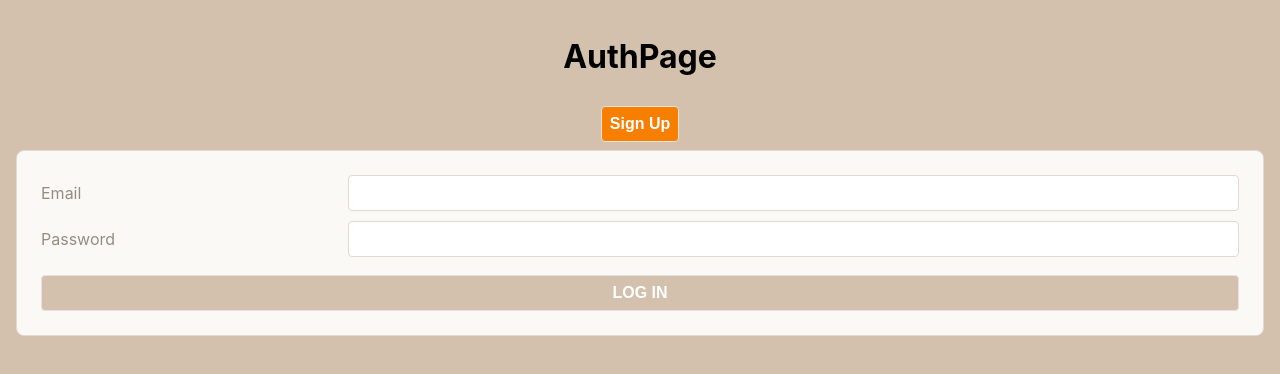
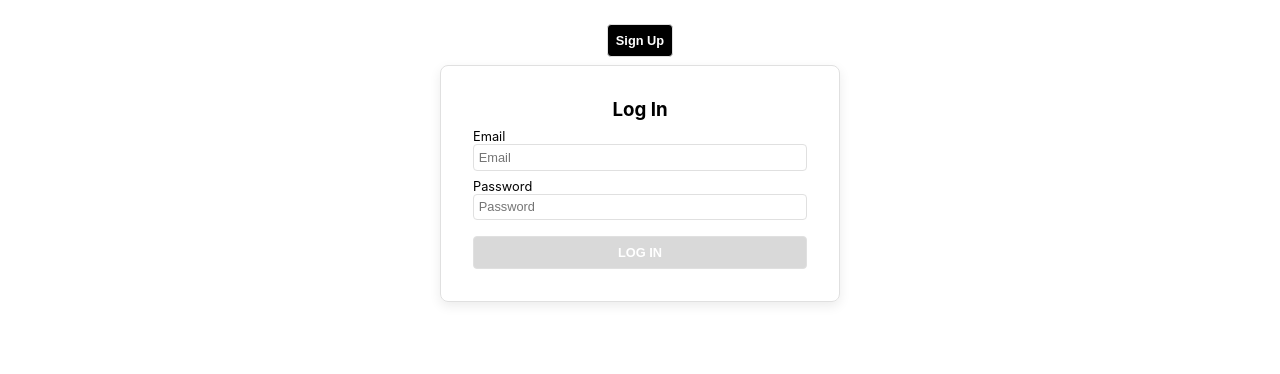
Before and after one commit to roger-davila/hoja, a React (Create React App) app: page / in a window 1280 px wide. Shown: the top 374 px of the page. Built offline with nearby package versions, Linux system fonts and the light colour scheme.

Commit message:
style sign up and log in components

```diff
--- a/src/components/LoginForm/LoginForm.jsx
+++ b/src/components/LoginForm/LoginForm.jsx
@@ -28,17 +28,20 @@ export default function LoginForm({ setUser }) {
   }
 
   return (
-    <div>
-      <div className="form-container">
-        <form autoComplete="off" onSubmit={handleSubmit}>
+    <>
+      <form autoComplete="off" onSubmit={handleSubmit}>
+        <h3>Log In</h3>
+        <div>
           <label>Email</label>
-          <input type="text" name="email" value={credentials.email} onChange={handleChange} required />
+          <input type="text" name="email" value={credentials.email} onChange={handleChange} required placeholder='Email'/>
+        </div>
+        <div>
           <label>Password</label>
-          <input type="password" name="password" value={credentials.password} onChange={handleChange} required />
-          <button type="submit">LOG IN</button>
-        </form>
-      </div>
+          <input type="password" name="password" value={credentials.password} onChange={handleChange} required placeholder='Password'/>
+        </div>
+        <button type="submit">LOG IN</button>
+      </form>
       <p className="error-message">&nbsp;{error}</p>
-    </div>
+    </>
   );
 }
--- /dev/null
+++ b/src/components/Note/Note.css
@@ -0,0 +1,3 @@
+.Note {
+  border: 1px solid #E0E0E0;
+}
--- /dev/null
+++ b/src/components/Note/Note.jsx
@@ -0,0 +1,11 @@
+import './Note.css';
+export default function Note({ note }) {
+  return (
+    <article className="Note">
+      <h2>{note.title}</h2>
+      <p>{note.markdown_text}</p>
+      <p>{note.updatedAt}</p>
+      <p>{note.notebook}</p>
+    </article>
+  )
+}
--- /dev/null
+++ b/src/components/NotesList/NotesList.jsx
@@ -0,0 +1,9 @@
+import Note from "../Note/Note";
+export default function NotesList({ notes }) {
+  const notesList = notes.map((note) => <Note key={note._id} note={note} />);
+  return (
+    <section>
+      {notesList}
+    </section>
+  );
+}
--- a/src/components/SignUpForm/SignUpForm.jsx
+++ b/src/components/SignUpForm/SignUpForm.jsx
@@ -40,22 +40,30 @@ export default class SignUpForm extends Component {
   render() {
     const disable = this.state.password !== this.state.confirm;
     return (
-      <div>
-        <div className="form-container">
-          <form autoComplete="off" onSubmit={this.handleSubmit}>
+      <>
+        <form autoComplete="off" onSubmit={this.handleSubmit}>
+          <h3>Hoja</h3>
+          <h3>Create an Account with Hoja</h3>
+          <div>
             <label>Name</label>
             <input type="text" name="name" value={this.state.name} onChange={this.handleChange} required />
+          </div>
+          <div>
             <label>Email</label>
             <input type="email" name="email" value={this.state.email} onChange={this.handleChange} required />
+          </div>
+          <div>
             <label>Password</label>
             <input type="password" name="password" value={this.state.password} onChange={this.handleChange} required />
+          </div>
+          <div>
             <label>Confirm</label>
             <input type="password" name="confirm" value={this.state.confirm} onChange={this.handleChange} required />
-            <button type="submit" disabled={disable}>SIGN UP</button>
-          </form>
-        </div>
+          </div>
+          <button type="submit" disabled={disable}>SIGN UP</button>
+        </form>
         <p className="error-message">&nbsp;{this.state.error}</p>
-      </div>
+      </>
     );
   }
 }
--- a/src/index.css
+++ b/src/index.css
@@ -1,49 +1,33 @@
 :root {
-  --white: #FFFFFF;
-  --tan-1: #FBF9F6;
-  --tan-2: #E7E2DD;
-  --tan-3: #E2D9D1;
-  --tan-4: #D3C1AE;
-  --orange: #F67F00;
-  --text-light: #968c84;
-  --text-dark: #615954;
+  --bg-color-main: #FFFFFF;
+  --bg-color-secondary: #000000;
+  --bg-color-tertiary: #D9D9D9;
+  --border-color-main: #E0E0E0;
+  --text-color-primary: #000000;
+  --text-color-secondary: #5A5A5A;
+  --text-danger: hsl(0, 96%, 65%);
 }
 
 *, *:before, *:after {
   box-sizing: border-box;
+  margin: 0;
+  padding: 0;
 }
 
 body {
   margin: 0;
+  padding: 1rem;
   font-family: -apple-system, BlinkMacSystemFont, 'Segoe UI', 'Roboto', 'Oxygen',
   'Ubuntu', 'Cantarell', 'Fira Sans', 'Droid Sans', 'Helvetica Neue',
   sans-serif;
   -webkit-font-smoothing: antialiased;
   -moz-osx-font-smoothing: grayscale;
-  background-color: var(--tan-4);
-  padding: 2vmin;
-  height: 100vh;
+  background-color: var(--bg-color-main);
 }
 
 code {
   font-family: source-code-pro, Menlo, Monaco, Consolas, 'Courier New',
     monospace;
-}
-
-#root {
-  height: 100%;
-}
-
-.align-ctr {
-  text-align: center;
-}
-
-.align-rt {
-  text-align: right;
-}
-
-.smaller {
-  font-size: smaller;
 }
 
 .flex-ctr-ctr {
@@ -59,94 +43,3 @@ code {
 .flex-j-end {
   justify-content: flex-end;
 }
-
-.scroll-y {
-  overflow-y: scroll;
-}
-
-.section-heading {
-  display: flex;
-  justify-content: space-around;
-  align-items: center;
-  background-color: var(--tan-1);
-  color: var(--text-dark);
-  border: .1vmin solid var(--tan-3);
-  border-radius: 1vmin;
-  padding: .6vmin;
-  text-align: center;
-  font-size: 2vmin;
-}
-
-.form-container {
-  padding: 3vmin;
-  background-color: var(--tan-1);
-  border: .1vmin solid var(--tan-3);
-  border-radius: 1vmin;
-}
-
-p.error-message {
-  color: var(--orange);
-  text-align: center;
-}
-
-form {
-  display: grid;
-  grid-template-columns: 1fr 3fr;
-  gap: 1.25vmin;
-  color: var(--text-light);
-}
-
-label {
-  font-size: 2vmin;
-  display: flex;
-  align-items: center;
-}
-
-input {
-  padding: 1vmin;
-  font-size: 2vmin;
-  border: .1vmin solid var(--tan-3);
-  border-radius: .5vmin;
-  color: var(--text-dark);
-  background-image: none !important; /* prevent lastpass */
-  outline: none;
-}
-
-input:focus {
-  border-color: var(--orange);
-}
-
-button, a.button {
-  margin: 1vmin;
-  padding: 1vmin;
-  color: var(--white);
-  background-color: var(--orange);
-  font-size: 2vmin;
-  font-weight: bold;
-  text-decoration: none;
-  text-align: center;
-  border: .1vmin solid var(--tan-2);
-  border-radius: .5vmin;
-  outline: none;
-  cursor: pointer;
-}
-
-button.btn-sm {
-  font-size: 1.5vmin;
-  padding: .6vmin .8vmin;
-}
-
-button.btn-xs {
-  font-size: 1vmin;
-  padding: .4vmin .5vmin;
-}
-
-button:disabled, form:invalid button[type="submit"] {
-  cursor: not-allowed;
-  background-color: var(--tan-4);
-}
-
-button[type="submit"] {
-  grid-column: span 2;
-  margin: 1vmin 0 0;
-}
--- /dev/null
+++ b/src/pages/AuthPage/AuthPage.css
@@ -0,0 +1,95 @@
+.form-container {
+  padding: 1rem;
+  border: 1px solid var(--border-color-main);
+  border-radius: 4px;
+}
+
+.section-heading {
+  display: flex;
+  justify-content: space-around;
+  align-items: center;
+  background-color: var(--bg-color-main);
+  color: var(--text-dark);
+  border: .1vmin solid var(--accent-color);
+  border-radius: 1vmin;
+  padding: .6vmin;
+  text-align: center;
+  font-size: 2vmin;
+}
+
+p.error-message {
+  color: var(--text-danger);
+}
+
+
+form {
+  padding: 2rem;
+  margin: auto;
+  max-width: 400px;
+  border: 1px solid var(--border-color-main);
+  border-radius: 8px;
+  display: grid;
+  grid-template-columns: 1fr;
+  gap: 0.5rem;
+  color: var(--text-light);
+  box-shadow: rgba(0, 0, 0, 0.08) 0px 4px 12px;
+}
+
+fieldset {
+  border: none;
+}
+
+label {
+  font-size: 0.8rem;
+  display: flex;
+  align-items: center;
+}
+
+input {
+  width: 100%;
+  padding: 0.3rem;
+  font-size: 0.8rem;
+  border: 1px solid var(--border-color-main);
+  border-radius: 4px;
+  color: var(--text-color-primary);
+  background-image: none !important; /* prevent lastpass */
+  outline: none;
+}
+
+input:focus {
+  border-color: var(--text-color-primary);
+}
+
+button, a.button {
+  margin: 1vmin;
+  padding: 0.5rem;
+  color: var(--bg-color-main);
+  background-color: var(--bg-color-secondary);
+  font-size: 0.8rem;
+  font-weight: bold;
+  text-decoration: none;
+  text-align: center;
+  border: 1px solid var(--border-color-main);
+  border-radius: 4px;
+  outline: none;
+  cursor: pointer;
+}
+
+button.btn-sm {
+  font-size: 1.5vmin;
+  padding: .6vmin .8vmin;
+}
+
+button.btn-xs {
+  font-size: 1vmin;
+  padding: .4vmin .5vmin;
+}
+
+button:disabled, form:invalid button[type="submit"] {
+  cursor: not-allowed;
+  background-color: var(--bg-color-tertiary);
+}
+
+button[type="submit"] {
+  margin: 1vmin 0 0;
+}
--- a/src/pages/AuthPage/AuthPage.jsx
+++ b/src/pages/AuthPage/AuthPage.jsx
@@ -1,12 +1,12 @@
 import { useState } from 'react';
 import SignUpForm from '../../components/SignUpForm/SignUpForm';
 import LoginForm from '../../components/LoginForm/LoginForm';
+import './AuthPage.css';
 
 export default function AuthPage({ setUser }) {
   const [showSignUp, setShowSignUp] = useState(false);
   return (
-    <main>
-      <h1>AuthPage</h1>
+    <main className='main-container'>
       <button onClick={() => setShowSignUp(!showSignUp)}>{showSignUp ? 'Log In' : 'Sign Up'}</button>
       { showSignUp ?
           <SignUpForm setUser={setUser} />
--- a/src/pages/NotesPage/NotesPage.jsx
+++ b/src/pages/NotesPage/NotesPage.jsx
@@ -1,5 +1,6 @@
 import { useState, useEffect } from 'react';
 import * as notesAPI from '../../utilities/notes-api';
+import NotesList from '../../components/NotesList/NotesList';
 export default function NotesPage() {
   const [notes, setNotes] = useState([]);
   useEffect(() => {
@@ -10,6 +11,9 @@ export default function NotesPage() {
     getNotes();
   }, []);
   return (
-    <h1>Notes Page</h1>
+    <main className='main-container'>
+      <h1>Notes</h1>
+      <NotesList notes={notes} />
+    </main>
   )
 }
```
